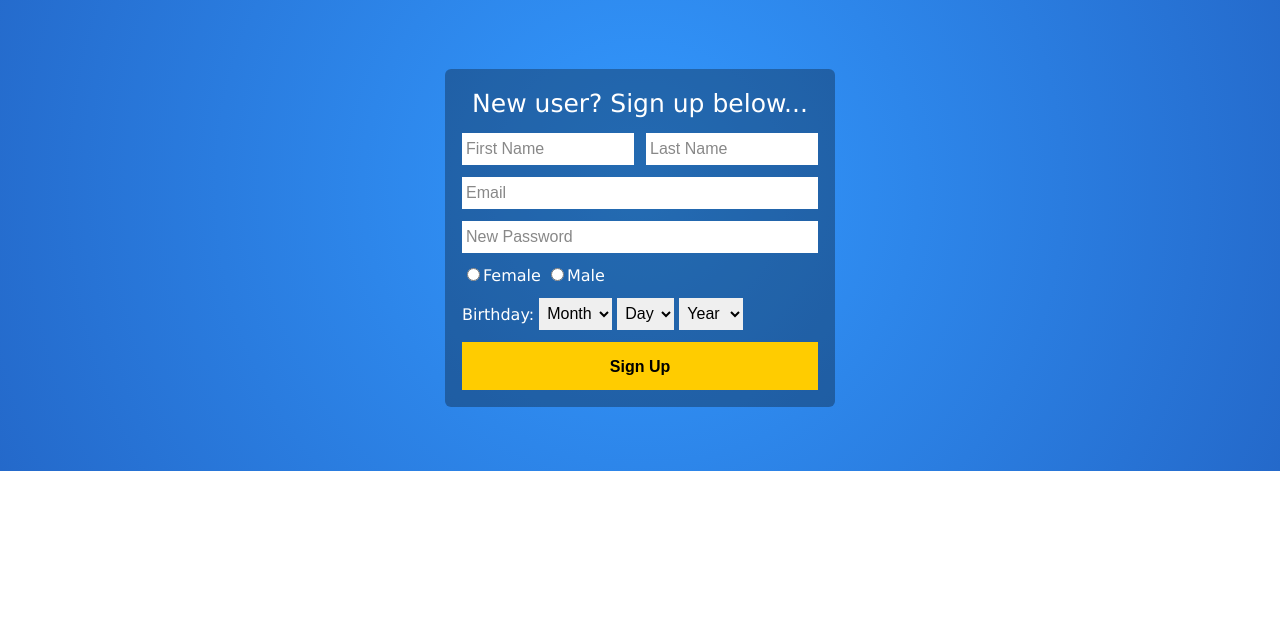
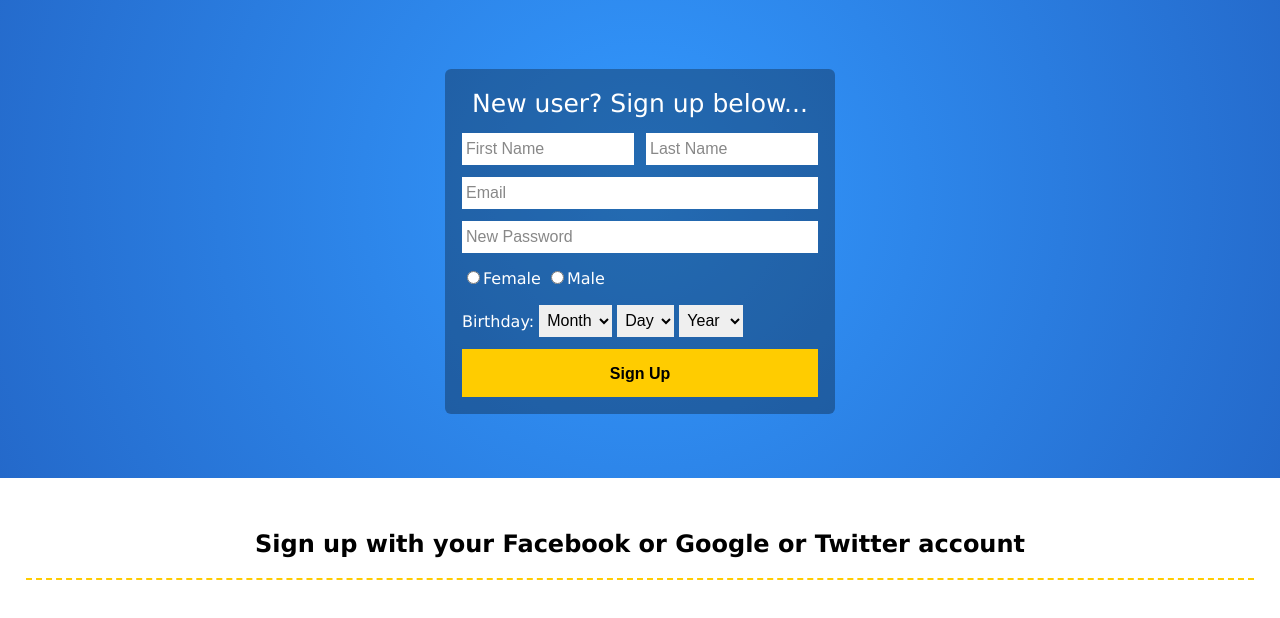
Before and after one commit to nanosmooth/nanosmooth.github.io, a plain HTML site: page index.html in a window 1280 px wide. Shown: the part 96-714 px from the top of the page. Drawn offline with Linux system fonts and the light colour scheme.

Commit message:
Included progress report and changes in landing page

```diff
--- a/css/landing.css
+++ b/css/landing.css
@@ -1,6 +1,6 @@
 body
 {
-	font:16px/20px 'Lucida Grande','Lucida Sans Unicode',Helvetica,Arial,Verdana,sans-serif;
+	font:16px/28px 'Lucida Grande','Lucida Sans Unicode',Helvetica,Arial,Verdana,sans-serif;
 	margin:0px;
 	padding:0px;
 
@@ -43,7 +43,7 @@ input
 #footer
 {
 
-	padding:8px 2% 16px 2%;
+	padding:32px 2% 32px 2%;
 	overflow:auto;
 }
 #title_box
--- a/index.html
+++ b/index.html
@@ -72,16 +72,7 @@ function pwdFocus() {
 
  <div id="main">
  <div id="design">
- <span id="signinButton">
-  <span
-    class="g-signin"
-    data-callback="signinCallback"
-    data-clientid="befnq7rgq7rtqa0afakce9qka2s90dd0.apps.googleusercontent.com"
-    data-cookiepolicy="single_host_origin"
-    data-requestvisibleactions="http://schemas.google.com/AddActivity"
-    data-scope="https://www.googleapis.com/auth/plus.login">
-  </span>
-</span>
+
  <div id="sign_up_box">
 <form name="sign_up_form" method="post" onsubmit="return signUpValidate()">
 <table>
@@ -111,7 +102,17 @@ function pwdFocus() {
  </div><!--main-->
  </div><!--header_main-->
  <div id="footer">
-
+ <div class="landing_head" align="center"><h2>Sign up with your Facebook or Google or Twitter account</h2></div>
+ <span id="signinButton">
+  <span
+    class="g-signin"
+    data-callback="signinCallback"
+    data-clientid="befnq7rgq7rtqa0afakce9qka2s90dd0.apps.googleusercontent.com"
+    data-cookiepolicy="single_host_origin"
+    data-requestvisibleactions="http://schemas.google.com/AddActivity"
+    data-scope="https://www.googleapis.com/auth/plus.login">
+  </span>
+</span>
    </div><!--footer-->
 
 </body>
```
Also changed, not shown: 1 other file.
